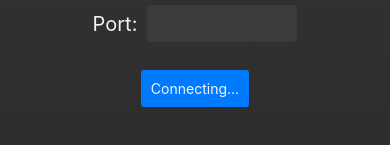
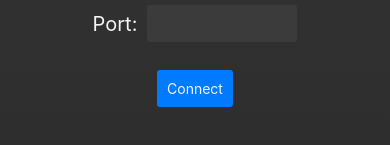
Before and after one commit to Drew-Killeen/propresenter-monitor-mobile, a React Native app: screen / in a window 390 px wide. Shown: the part 421-566 px from the top of the page. Built offline with nearby package versions, Linux system fonts and the light colour scheme.

Commit message:
provide response when attempting connection

```diff
--- a/App.js
+++ b/App.js
@@ -82,6 +82,7 @@ class PageContainer extends Component {
   };
 
   checkConnection = (ip, port) => {
+    this.setState({ checkingConnection: true });
     ipDefault = ip;
     portDefault = port;
     multiSet();
@@ -92,7 +93,7 @@ class PageContainer extends Component {
         }
       })
       .catch((response) => {
-        this.setState({ error: true });
+        this.setState({ error: true, checkingConnection: false });
         // console.log(response.status);
       });
   };
@@ -172,10 +173,10 @@ const ConfigFields = (props) => {
             props.onConfigSuccess(ip, port);
           }}
         >
-          {props.error ? (
+          {props.checkingConnection ? (
+            <Text style={styles.buttonText}>Connecting...</Text>
+          ) : (
             <Text style={styles.buttonText}>Connect</Text>
-          ) : (
-            <Text style={styles.buttonText}>Connecting...</Text>
           )}
         </Pressable>
       </View>
```
